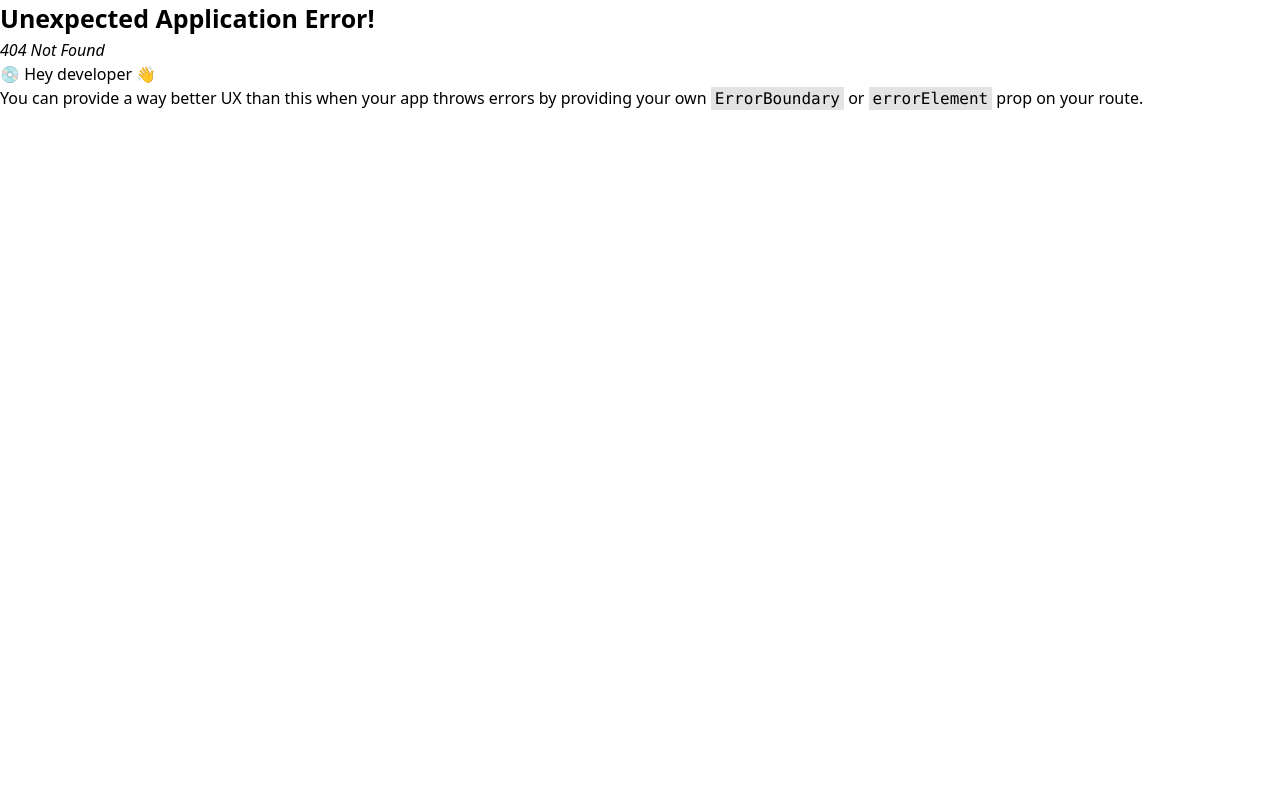
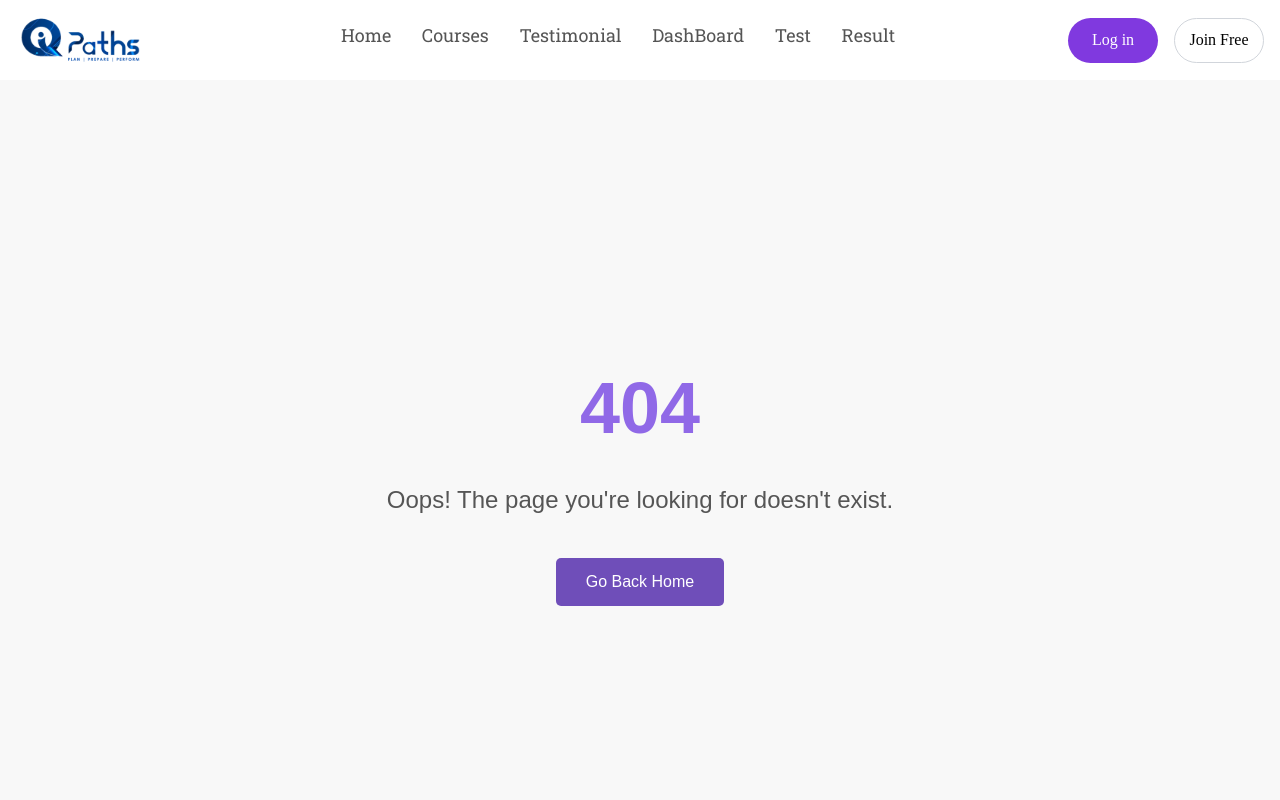
Before and after one commit to ITISH7/iqpathsquizFrontend, a React (Vite) app: page /error in a window 1280 px wide. Before the commit this address had no page. Shown: the top 800 px of the page. Built offline with nearby package versions, Linux system fonts and the light colour scheme; a web font is replaced by a local one.

Commit message:
add error page

```diff
--- a/src/main.jsx
+++ b/src/main.jsx
@@ -16,6 +16,7 @@ import Signup from './pages/Signup.jsx'
 import PrivacyPolicy from './pages/privacyPolicy.jsx'
 import TermsAndConditions from './pages/termsAndCondition.jsx'
 import CancellationAndRefund from './pages/cancellationAndRefund.jsx'
+import NotFoundPage from './pages/NotFoundPage.jsx'
 
 const router = createBrowserRouter([
   {
@@ -61,6 +62,10 @@ const router = createBrowserRouter([
       {
         path: '/cancellationAndRefund',
         element: <CancellationAndRefund />
+      },
+      {
+        path: '/error',
+        element: <NotFoundPage />
       }
     ],
   }
--- /dev/null
+++ b/src/pages/NotFoundPage.jsx
@@ -0,0 +1,68 @@
+import React from 'react';
+import { Link } from 'react-router-dom';
+
+// 404 Error Page Component
+const NotFoundPage = () => {
+  const containerStyle = {
+    display: 'flex',
+    flexDirection: 'column',
+    alignItems: 'center',
+    justifyContent: 'center',
+    height: '100vh',
+    backgroundColor: '#f8f8f8',
+    color: '#333',
+    fontFamily: 'Arial, sans-serif',
+    textAlign: 'center',
+    padding: '20px'
+  };
+
+  const titleStyle = {
+    fontSize: '72px',
+    fontWeight: 'bold',
+    color: '#9069E7',
+    marginBottom: '20px',
+  };
+
+  const subtitleStyle = {
+    fontSize: '24px',
+    color: '#555',
+    marginBottom: '40px',
+  };
+
+  const homeButtonStyle = {
+    backgroundColor: '#6F4EB9',
+    color: '#fff',
+    padding: '12px 30px',
+    borderRadius: '5px',
+    fontSize: '16px',
+    border: 'none',
+    cursor: 'pointer',
+    transition: 'background-color 0.3s ease',
+  };
+
+  const homeButtonHoverStyle = {
+    backgroundColor: '#4B0082',
+  };
+
+  const [isHovered, setHovered] = React.useState(false);
+
+
+
+  return (
+    <div style={containerStyle}>
+      <h1 style={titleStyle}>404</h1>
+      <p style={subtitleStyle}>Oops! The page you're looking for doesn't exist.</p>
+      <Link to="/">
+      <button
+        style={isHovered ? { ...homeButtonStyle, ...homeButtonHoverStyle } : homeButtonStyle}
+        onMouseEnter={() => setHovered(true)}
+        onMouseLeave={() => setHovered(false)}
+      >
+        Go Back Home
+      </button>
+      </Link>
+    </div>
+  );
+};
+
+export default NotFoundPage;
```
